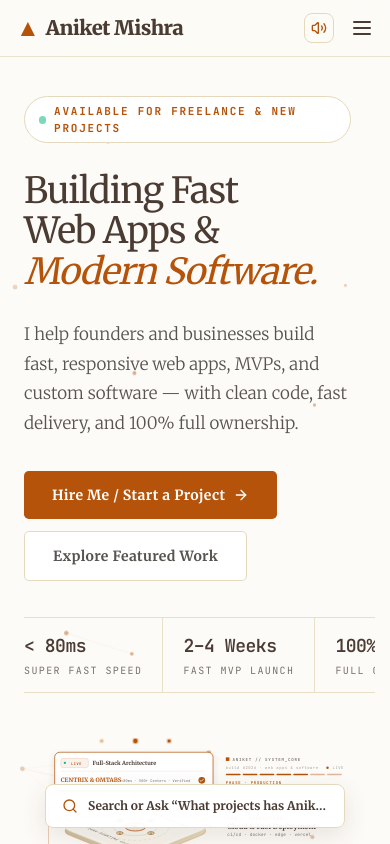
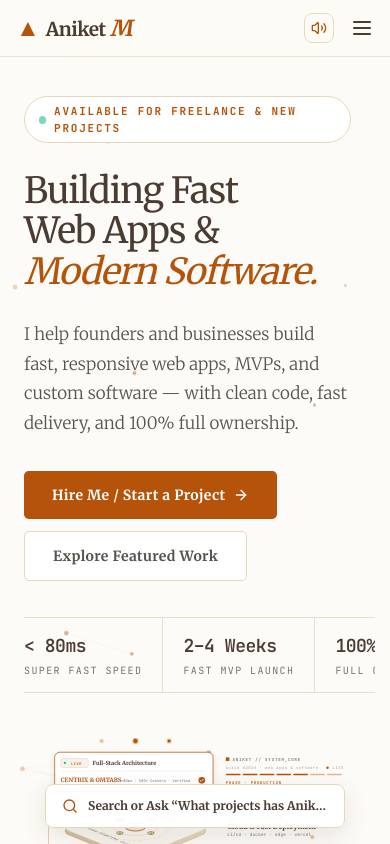
Before and after one commit to Mishra-Aniket/testing, a Next.js app: page / in a window 390 px wide. Shown: the top 844 px of the page. Built offline with nearby package versions, Linux system fonts and the light colour scheme.

Commit message:
style: set brand to Aniket with stylish italic serif M and responsive watermark

```diff
--- a/app/components/Footer.jsx
+++ b/app/components/Footer.jsx
@@ -92,8 +92,13 @@ export default function Footer() {
               <span className="text-[#E4C090] text-2xl font-black leading-none transform transition-transform group-hover:scale-110">
                 ▲
               </span>
-              <span className="font-serif font-black text-xl tracking-tight text-white">
-                Aniket Mishra
+              <span className="flex items-baseline tracking-tight">
+                <span className="font-sans font-bold text-xl text-white">
+                  Aniket
+                </span>
+                <span className="font-serif italic font-semibold text-[23px] text-[#E4C090] ml-1">
+                  M
+                </span>
               </span>
             </a>
 
@@ -223,8 +228,13 @@ export default function Footer() {
           aria-hidden="true"
           className="relative w-full pt-10 pb-0 -mb-8 sm:-mb-14 md:-mb-20 flex justify-center items-end select-none pointer-events-none overflow-hidden"
         >
-          <span className="font-sans font-black text-[clamp(2.5rem,10.5vw,10rem)] leading-[0.78] tracking-[-0.04em] text-white/[0.04] uppercase whitespace-nowrap">
-            ANIKET MISHRA
+          <span className="flex items-baseline justify-center tracking-[-0.04em] uppercase whitespace-nowrap text-[clamp(3.5rem,13vw,11.5rem)] leading-[0.78]">
+            <span className="font-sans font-black text-white/[0.04]">
+              ANIKET
+            </span>
+            <span className="font-serif italic font-black text-[#E4C090]/[0.10] ml-3 sm:ml-6">
+              M
+            </span>
           </span>
         </div>
       </div>
--- a/app/components/Navbar.jsx
+++ b/app/components/Navbar.jsx
@@ -378,8 +378,15 @@ export default function Navbar({
             }`}>
               ▲
             </span>
-            <span className="font-serif font-black text-xl tracking-tight nav-brand-text">
-              Aniket Mishra
+            <span className="flex items-baseline tracking-tight">
+              <span className="font-sans font-bold text-[19px] sm:text-xl tracking-tight nav-brand-text">
+                Aniket
+              </span>
+              <span className={`font-serif italic font-semibold text-[22px] sm:text-[23px] ml-1 transition-colors ${
+                isDarkTheme ? "text-[#E4C090]" : "text-[#B45309]"
+              }`}>
+                M
+              </span>
             </span>
           </Link>
 
@@ -906,10 +913,17 @@ export default function Navbar({
                   }`}>
                     Navigation
                   </span>
-                  <span className={`font-mono text-[10px] tracking-tight ${
-                    isDarkTheme ? "text-[#A8A29E]" : "text-[#A8A29E]"
-                  }`}>
-                    Aniket Mishra
+                  <span className="flex items-baseline tracking-tight">
+                    <span className={`font-sans font-bold text-xs tracking-tight ${
+                      isDarkTheme ? "text-white" : "text-[#4A3B33]"
+                    }`}>
+                      Aniket
+                    </span>
+                    <span className={`font-serif italic font-semibold text-[14px] ml-0.5 ${
+                      isDarkTheme ? "text-[#E4C090]" : "text-[#B45309]"
+                    }`}>
+                      M
+                    </span>
                   </span>
                 </div>
 
```
